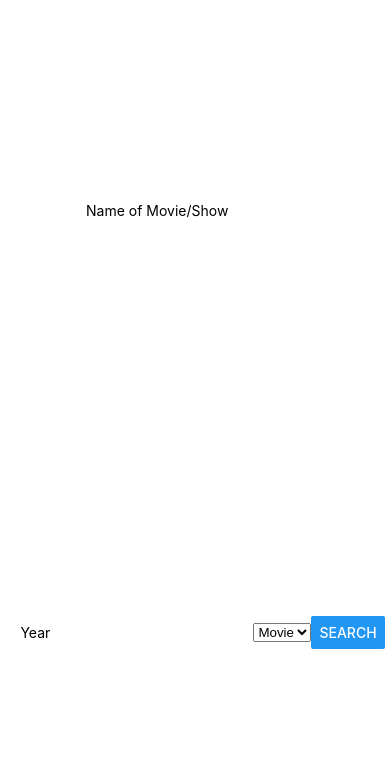
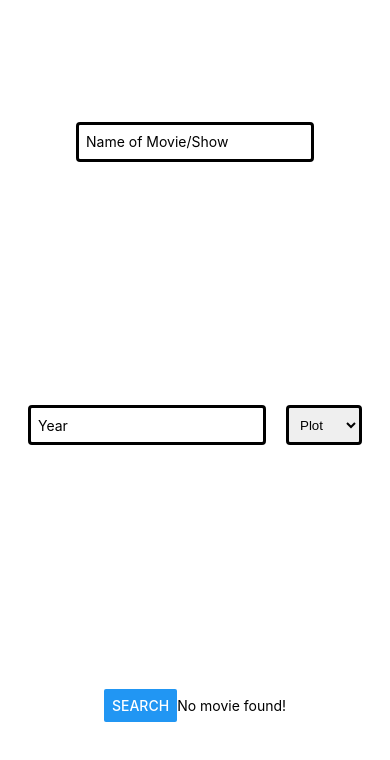
Before and after one commit to jeorgedonato/moviesearch-reactnative, a React Native app: screen / in a window 390 px wide. Shown: the top 760 px of the page. Built offline with nearby package versions, Linux system fonts and the light colour scheme.

Commit message:
Added use context

```diff
--- a/api.js
+++ b/api.js
@@ -1,6 +1,6 @@
 import axios from 'axios'
 const APIKEY = 'trilogy'
-const searchApi = async (title, plot = null, year = null) => {
+const searchApi = async ({ title, plot = null, year = null }) => {
   try {
     const apiStr = `http://www.omdbapi.com/?apikey=${APIKEY}&t=${title}${year ? '&y=' + year : ''}${plot ? '&plot=' + plot : ''}`
     // console.log(apiStr)
--- a/components/SearchBar/index.js
+++ b/components/SearchBar/index.js
@@ -1,19 +1,40 @@
-import React from 'react'
+import React, { useState } from 'react'
 import { StyleSheet, View, Button, TextInput } from 'react-native'
 import { Picker } from '@react-native-picker/picker'
 import searchApi from '../../api'
+import MovieContext from '../../utils/movieContext'
+import SearchResults from '../SearchResults'
+
 const SearchBar = () => {
+  const [formData, setFormData] = useState({
+    title: '',
+    plot: '',
+    year: ''
+  })
+
+  const [results, setResults] = useState([])
+
+  const handleSearchClick = async () => {
+    const { data } = await searchApi(formData)
+    data.Response === 'True' ? results.push(data) : console.log('No movie found!')
+  }
+
   return (
     <>
-      <View style={styles.container}>
-        <TextInput style={styles.text_box} placeholder='Name of Movie/Show' />
-        <TextInput style={styles.text_box} placeholder='Year' />
-        <Picker>
-          <Picker.Item label='Movie' value='Movie' />
-          <Picker.Item label='TV' value='TV' />
-        </Picker>
-        <Button title='Search' />
-      </View>
+      <MovieContext.Provider value={results}>
+        <View style={styles.container}>
+          <TextInput style={styles.text_box} placeholder='Name of Movie/Show' onChange={e => setFormData({ ...formData, title: e.target.value })} />
+          <TextInput style={styles.text_box} placeholder='Year' onChange={e => setFormData({ ...formData, year: e.target.value })} />
+          <Picker onValueChange={(itemValue, itemIndex) => setFormData({ ...formData, plot: itemValue })} style={styles.picker_box}>
+            <Picker.Item label='Plot' value='' />
+            <Picker.Item label='Movie' value='Movie' />
+            <Picker.Item label='TV' value='TV' />
+          </Picker>
+          <Button title='Search' onPress={() => handleSearchClick()} />
+          <SearchResults />
+        </View>
+
+      </MovieContext.Provider>
     </>
   )
 }
@@ -30,11 +51,21 @@ const styles = StyleSheet.create({
   },
   text_box: {
     width: '30',
-    height: '30px',
+    height: 40,
     marginHorizontal: '10px',
-    // borderWidth: '2px',
-    padding: 5,
-    borderRadius: 5
+    borderColor: 'black',
+    border: 'solid',
+    padding: 7,
+    borderRadius: 4
+  },
+  picker_box: {
+    width: '30',
+    height: 40,
+    padding: 7,
+    marginHorizontal: '10px',
+    borderColor: 'black',
+    border: 'solid',
+    borderRadius: 4
   }
 })
 
--- a/components/SearchResults/index.js
+++ b/components/SearchResults/index.js
@@ -1 +1,24 @@
-import React from 'react'
+import React, { useContext } from 'react'
+import { StyleSheet, View, Text } from 'react-native'
+import MovieContext from '../../utils/movieContext'
+const SearchResults = () => {
+  const results = useContext(MovieContext)
+  console.log(results)
+  return (
+    <>
+      {results.length > 0
+        ? results.map(({ title }, index) => {
+            return (
+            // <View key={index}>
+              <Text key={index}>
+                {title}
+              </Text>
+            // </View>
+            )
+          })
+        : <View><Text>No movie found!</Text></View>}
+    </>
+  )
+}
+
+export default SearchResults
--- /dev/null
+++ b/utils/movieContext.js
@@ -0,0 +1,12 @@
+import { createContext } from 'react'
+
+const MovieContext = createContext({
+  title: '',
+  year: '',
+  plot: '',
+  searchResult: [],
+  handleInputChange: () => {},
+  handleSearch: () => {}
+})
+
+export default MovieContext
```
Also changed, not shown: App.js (+0 -10 lines).
